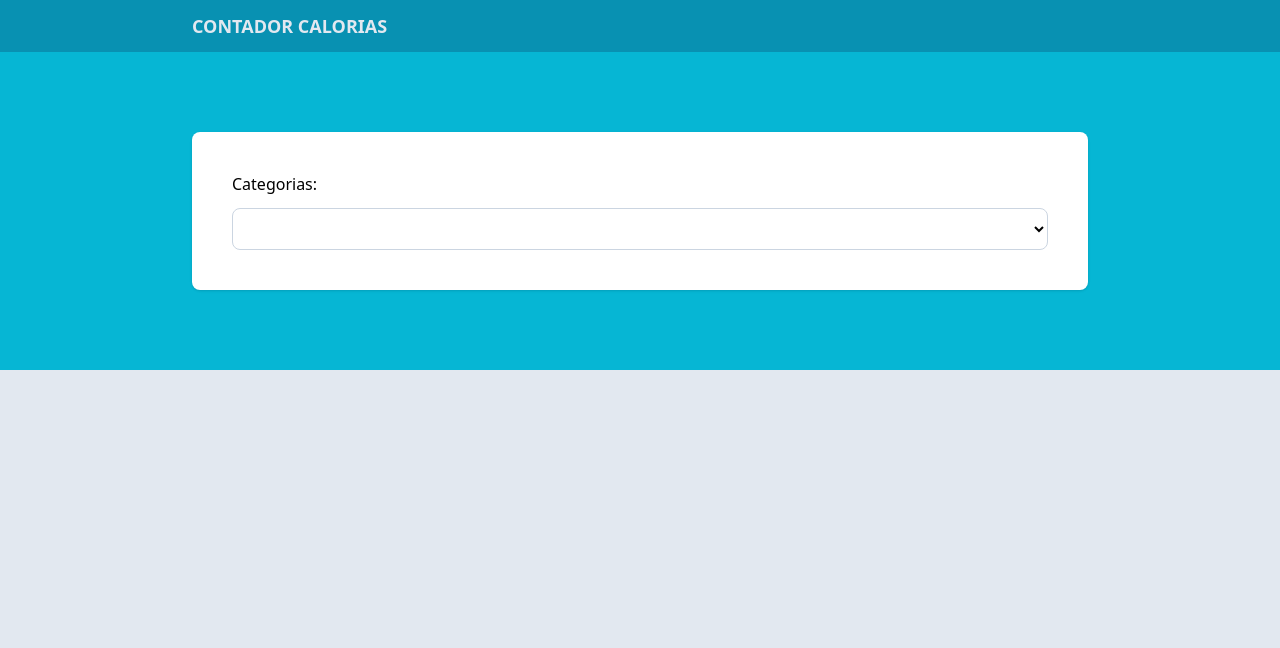
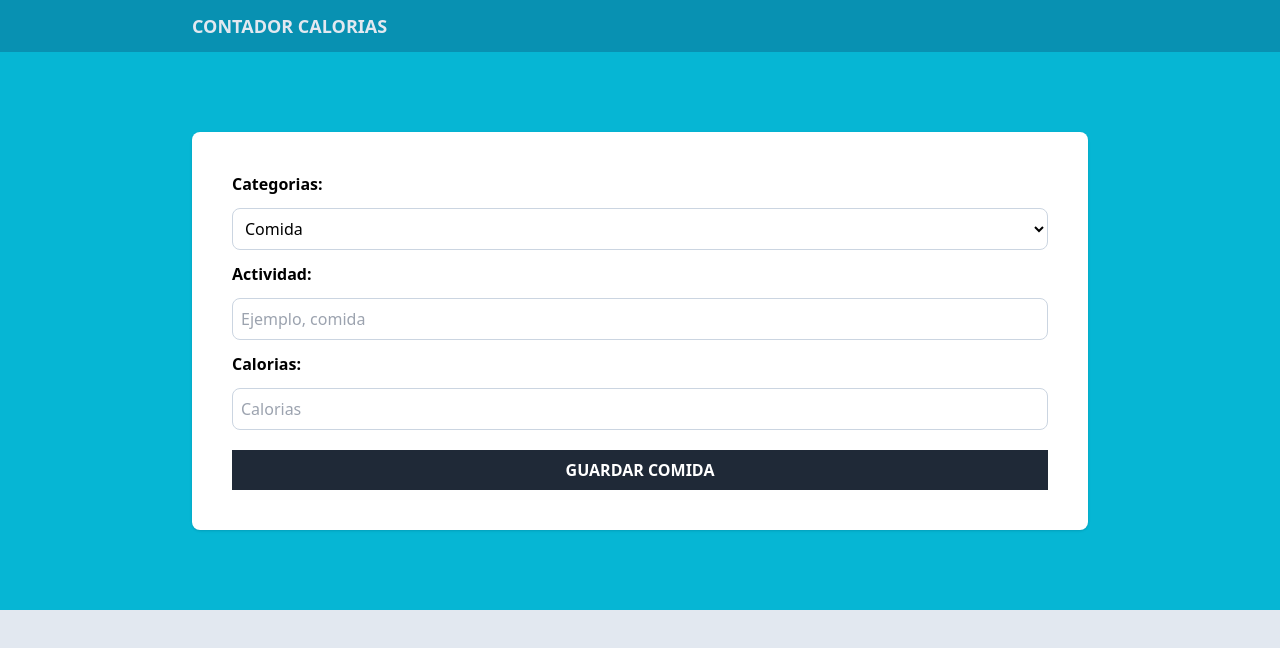
Before and after one commit to Enyel04/caloria-tracker, a React (Vite) app: page / in a window 1280 px wide. Shown: the top 648 px of the page. Built offline with nearby package versions, Linux system fonts and the light colour scheme.

Commit message:
Terminando Formulario, en Form

```diff
--- a/src/components/Form.tsx
+++ b/src/components/Form.tsx
@@ -1,4 +1,4 @@
-
+import { categories } from "../data/categoria"
 
 export default function Form() {
   return (
@@ -9,12 +9,50 @@
     className=" space-y-5 bg-white shadow p-10 rounded-lg"
     >
         <div className="grid grid-cols-1 gap-3">
-                <label htmlFor="">Categorias:</label>
+                <label htmlFor="category" className=" font-bold">Categorias:</label>
                 <select
                 className=" border border-slate-300 p-2 rounded-lg bg-white"
                 id="category"
-                ></select>
+                >
+                  {categories.map(category => (
+
+                    <option
+                    key={category.id}
+                    value={category.id}>
+                        { category.name}
+                    </option>
+
+                  ) )}
+
+
+
+                </select>
+
+                <div className="grid grid-cols-1 gap-3">
+                <label  htmlFor="activity" className=" font-bold">Actividad:</label>
+
+                    <input type="text"
+                    id="activity"
+                    className=" border border-slate-300 p-2 rounded-lg"
+                    placeholder="Ejemplo, comida"
+                    /> {/*Final Form  */}
+
+
+                </div>
+
+                <div className="grid grid-cols-1 gap-3">
+                <label  htmlFor="calories" className=" font-bold">Calorias:</label>
+
+                    <input type="number"
+                        id="calories"
+                        className=" border border-slate-300 p-2 rounded-lg"
+                        placeholder="Calorias"
+                    /> {/*Final Form  */}
+                </div>
         </div>
+        <input type="submit"
+        className=" bg-gray-800  hover:bg-gray-900 w-full p-2  font-bold uppercase text-white cursor-pointer"
+        value="Guardar Comida"/>
 
 
     </form>
--- a/src/data/categoria.ts
+++ b/src/data/categoria.ts
@@ -1,4 +1,7 @@
-const categories = [
+import type { Categoria } from "../types"
+
+
+export const categories : Categoria[]= [
     { id: 1, name: 'Comida'},
     { id: 2, name: 'Ejercicio'}
   ]
--- /dev/null
+++ b/src/types/index.tsx
@@ -0,0 +1,8 @@
+
+
+export type Categoria={
+    id:number,
+    name: string
+
+
+}
```
